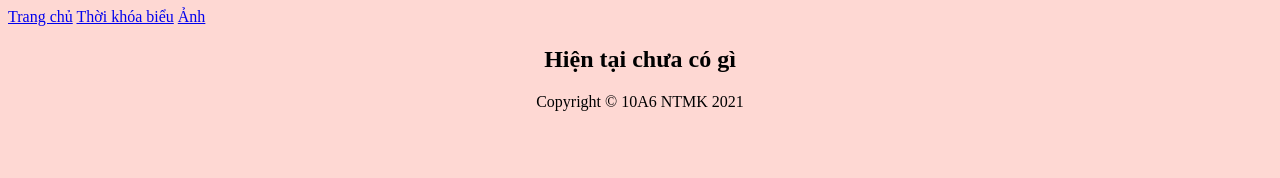
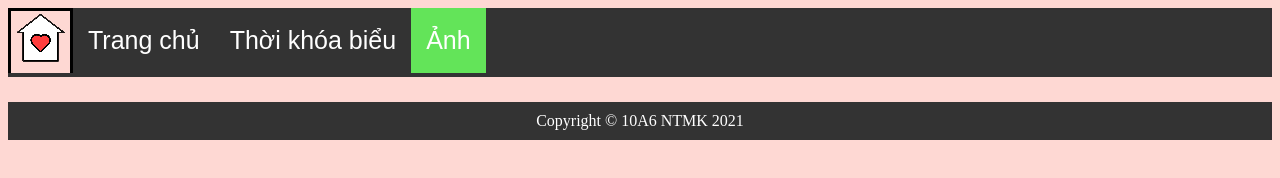
Before and after one commit to dungnguyentri/dungnguyentri.github.io, a plain HTML site: page anh.html in a window 1280 px wide. Drawn offline with Linux system fonts and the light colour scheme.

Commit message:
29/9/2021 - 2

```diff
--- a/anh.html
+++ b/anh.html
@@ -14,22 +14,27 @@
 	</script>
 </head>
 <body>
-	<header>
-		<nav>
+	<div class="body">
 			<div class="topnav">
-				<a class="adjective" href="./index.html">Trang chủ</a>
-				<a class="adjective" href="./tkb.html">Thời khóa biểu</a>
-				<a class="active" href="./anh.html">Ảnh</a>
+				<div class="homeicon">
+					<a href="./index.html"><img src="./homeicon.png" alt="Trang chu"></img></a>
+					<div class="top1">
+						<a href="./index.html">Trang chủ</a>
+					</div>
+				</div>
+				<div class="top2">
+					<a href="./tkb.html">Thời khóa biểu</a>
+				</div>
+				<div class="top3">
+				<a  class="active" href="./anh.html">Ảnh</a>
+				</div>
+				<div class="clock"><a><div id="clockDiv"></div></a></div>
 			</div>
-		</nav>
-	</header>
-	<aside>
-		<center><h1>Hiện tại chưa có gì</h1></center>
-	</aside>
-	<article>
-	</article>
-	<footer>
+		<div class="Marquee">
+			<marquee>Chào mừng đến với website của lớp 11A6 trường THPT Nguyễn Thị Minh Khai !!!</marquee>
+		</div>
+	<div class="footer">
 	<center><a>Copyright &copy 10A6 NTMK 2021</a></center>
-	</footer>
+	</div>
 </body>
 </html>
--- a/css.css
+++ b/css.css
@@ -7,12 +7,26 @@ body {
 	overflow: hidden;
 }
 
-.body .topnav .top {
+.body .topnav .top2 {
 	float: left;
 	padding: 18px 0px;
 }
 
-.body .topnav .top a {
+.body .topnav .top2 a {
+	text-align: center;
+	font-size: 25px;
+	font-family : Arial;
+	color: white;
+	text-decoration: none;
+	padding: 19px 15px;
+}
+
+.body .topnav .top3 {
+	float: left;
+	padding: 18px 0px;
+}
+
+.body .topnav .top3 a {
 	text-align: center;
 	font-size: 25px;
 	font-family : Arial;
@@ -26,8 +40,17 @@ body {
 	color: white;
 }
 
-.body .topnav .top a:hover {
+.body .topnav .homeicon .top1 {
+	float: left;
+}
+
+.body .topnav .homeicon .top1 a {
+	text-align: center;
+	font-size: 25px;
+	font-family : Arial;
 	color: white;
+	text-decoration: none;
+	padding: 18px 15px;
 }
 
 .body .topnav .clock a {
```
Also changed, not shown: index.html (+10 -6 lines), tkb.html (+8 -4 lines).
